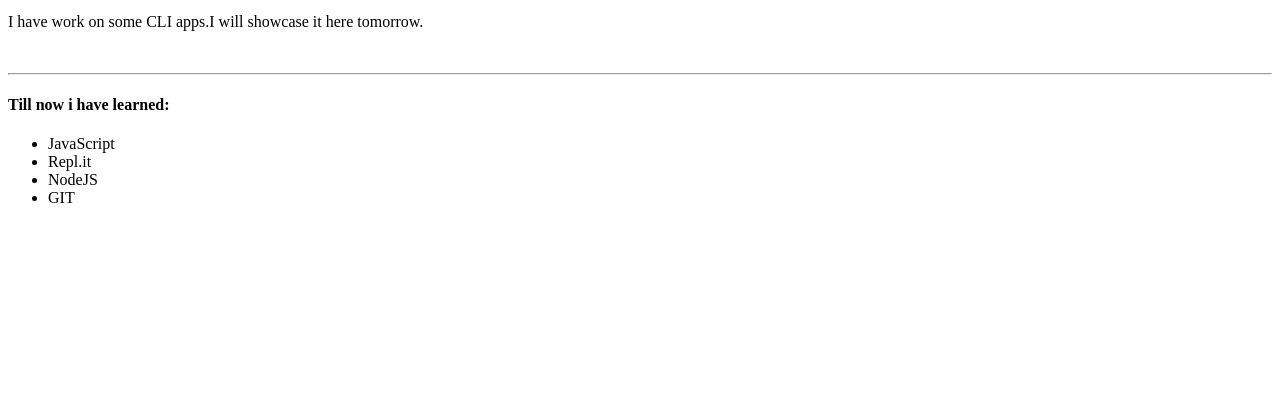
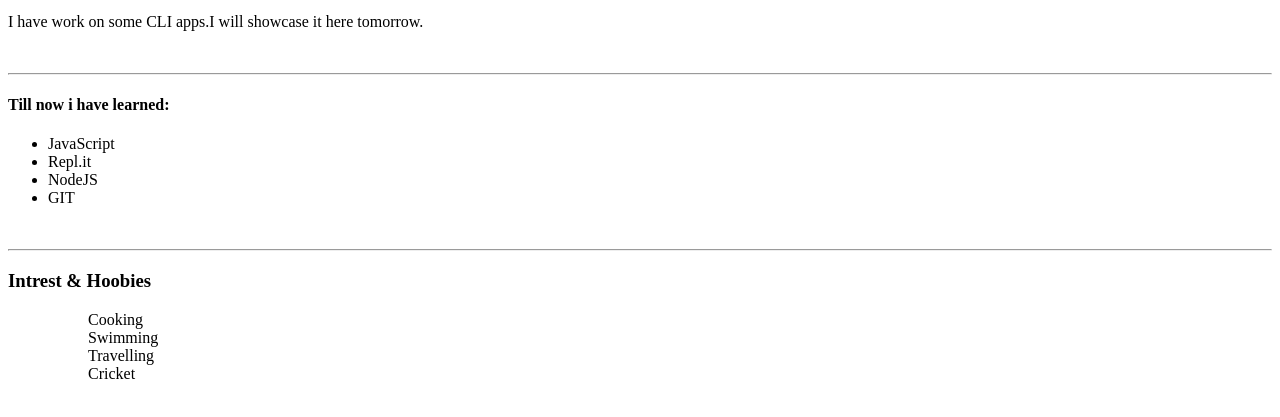
Before and after one commit to Oraonravi/ravi-oraon-site, a plain HTML site: page index.html in a window 1280 px wide. Shown: the part 101-518 px from the top of the page. Drawn offline with Linux system fonts and the light colour scheme.

Commit message:
update:intrest

```diff
--- a/index.html
+++ b/index.html
@@ -19,6 +19,15 @@
     <li>NodeJS</li>
     <li>GIT</li>
 </ul>
+<br>
+<hr>
+<h3>Intrest & Hoobies</h3>
+<ul>
+    <ol>Cooking</ol>
+    <ol>Swimming</ol>
+    <ol>Travelling</ol>
+    <ol>Cricket</ol>
+</ul>
 
 
  </h5>
```
